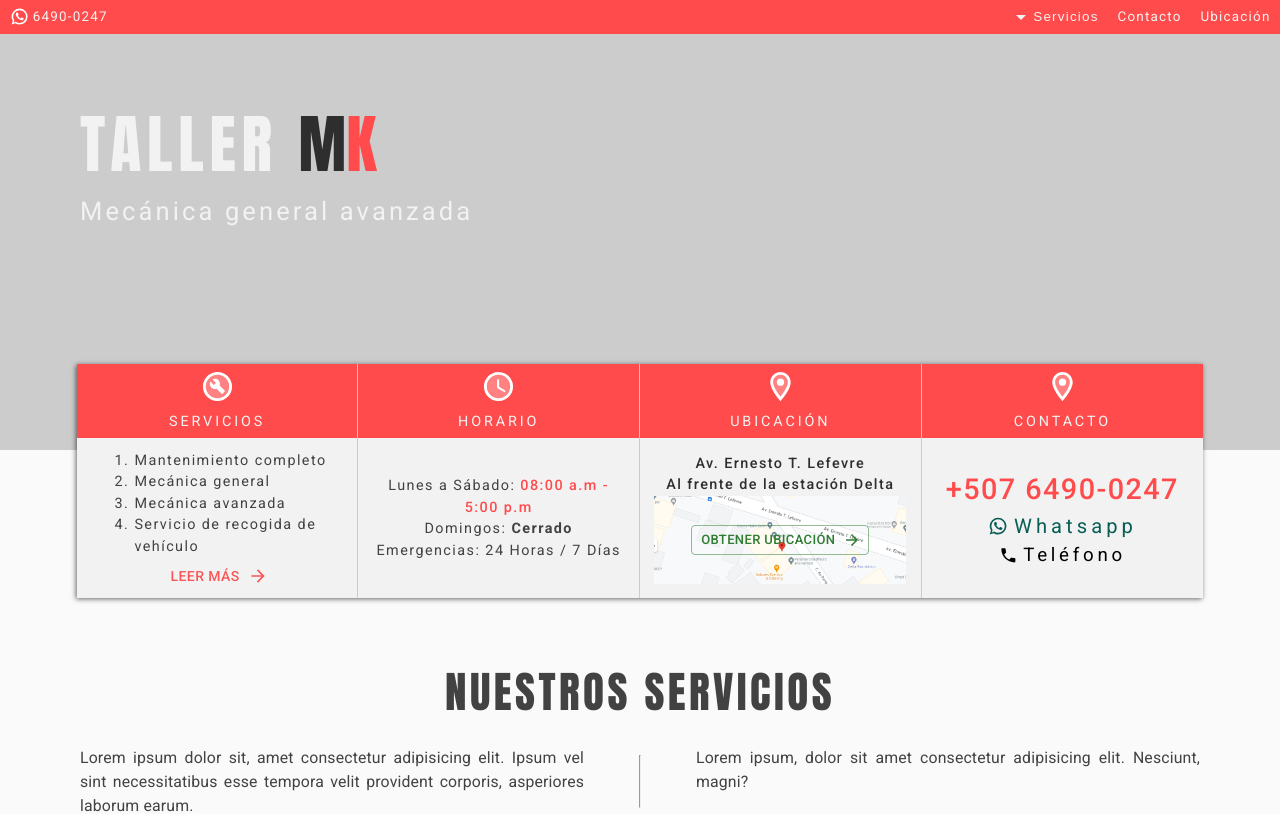
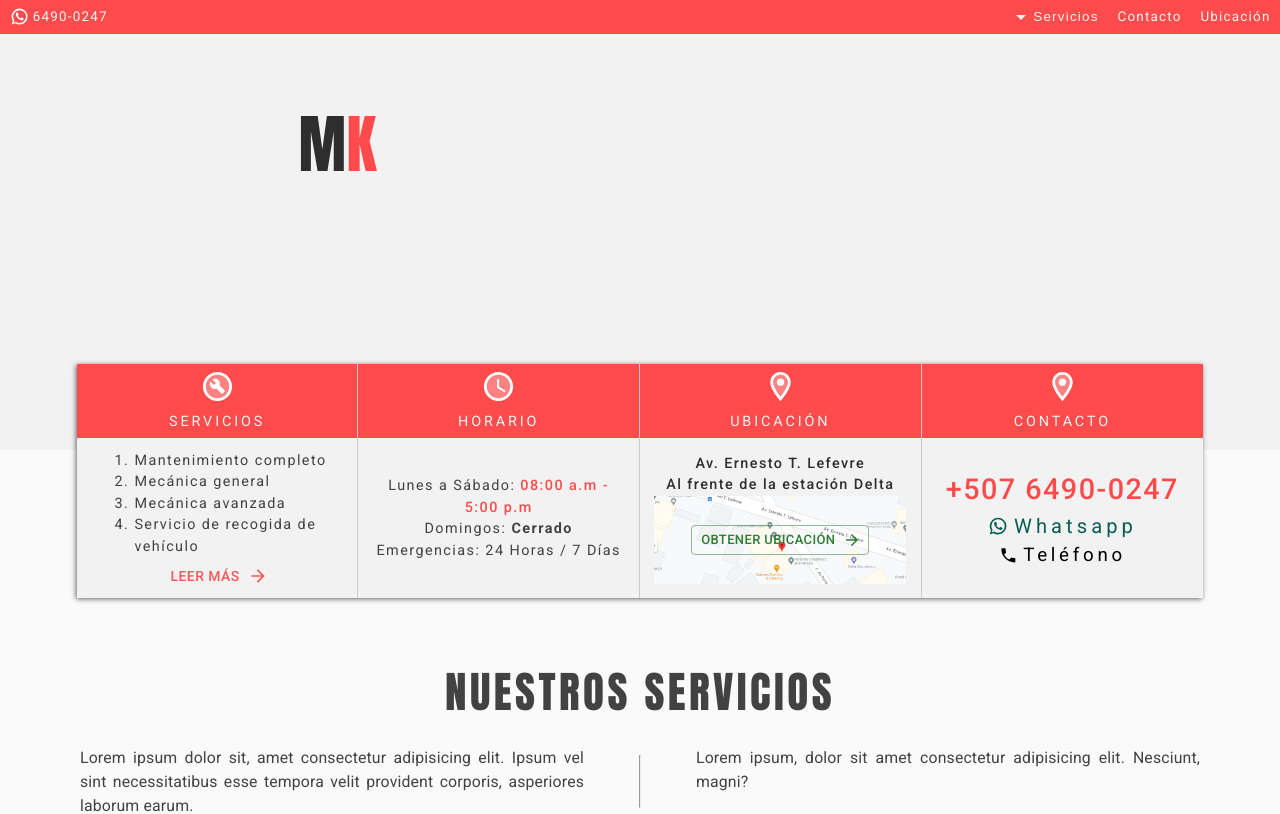
Before and after one commit to AbdielP/mk-webpage, a React (Vite) app: page / in a window 1280 px wide. Shown: the top 814 px of the page. Built offline with nearby package versions, Linux system fonts and the light colour scheme.

Commit message:
header sin fondo

```diff
--- a/src/styles/header.css
+++ b/src/styles/header.css
@@ -11,7 +11,7 @@
 .header__background {
     position: absolute;
     height: 100%;
-    background-color: #ccc;
+    /* background-color: #ccc; */
     /* background-image: url('../assets/images/header.jpg');
     background-repeat: no-repeat;
     background-size: cover;
```
